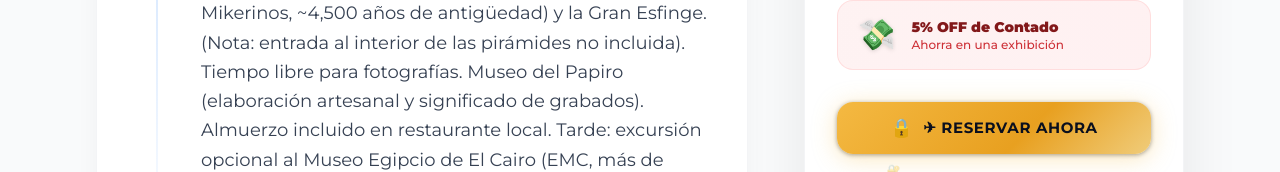
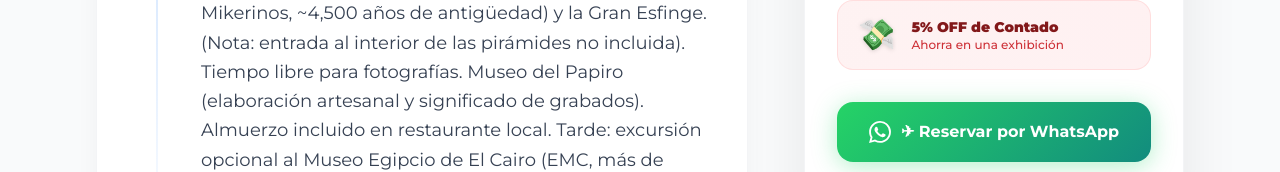
Before and after one commit to LawBrkr/Travel, a Next.js app: page /tour/egipto-clasico in a window 1280 px wide. Shown: the part 780-952 px from the top of the page. Built offline with nearby package versions, Linux system fonts and the light colour scheme; a web font is replaced by a local one.

Commit message:
feat: user updates to checkout and tour page

```diff
--- a/src/app/api/checkout/route.ts
+++ b/src/app/api/checkout/route.ts
@@ -38,6 +38,14 @@
 // ─── Handler ─────────────────────────────────────────────────────────────────
 
 export async function POST(req: NextRequest): Promise<NextResponse> {
+    // ── 0. Guard: Stripe not configured ───────────────────────────────────────
+    if (!stripe) {
+        return NextResponse.json(
+            { error: "Los pagos en línea no están disponibles en este momento." },
+            { status: 503 }
+        );
+    }
+
     try {
         // ── 1. Parse & validate request body ──────────────────────────────────
         let body: CheckoutRequestBody;
--- a/src/app/tour/[id]/page.tsx
+++ b/src/app/tour/[id]/page.tsx
@@ -3,7 +3,7 @@
 import Link from "next/link";
 import { getTripById } from "@/lib/trips";
 import { formatPrice } from "@/lib/formatPrice";
-import CheckoutButton from "@/components/payment/CheckoutButton";
+// import CheckoutButton from "@/components/payment/CheckoutButton"; // Stripe not configured yet
 import { Metadata } from "next";
 
 export async function generateMetadata({ params }: { params: Promise<{ id: string }> }): Promise<Metadata> {
@@ -237,13 +237,36 @@
                                 </div>
                             </div>
 
-                            {/* CTA */}
+                            {/* CTA — WhatsApp (Stripe not configured yet) */}
                             <div className="flex flex-col gap-4">
-                                <div className="w-full flex *:w-full *:min-h-[60px] *:text-lg [&_button]:w-full hover:scale-[1.02] active:scale-[0.98] transition-transform">
-                                    <CheckoutButton tripId={trip.id} passengers={1} label="✈ Reservar Ahora" />
-                                </div>
+                                <a
+                                    href={`https://wa.me/5215666673841?text=Hola,%20me%20interesa%20reservar%20el%20tour%20${encodeURIComponent(trip.name)}.`}
+                                    target="_blank"
+                                    rel="noopener noreferrer"
+                                    style={{
+                                        display: "flex",
+                                        alignItems: "center",
+                                        justifyContent: "center",
+                                        gap: "10px",
+                                        width: "100%",
+                                        minHeight: "60px",
+                                        borderRadius: "16px",
+                                        background: "linear-gradient(135deg, #25D366, #128C7E)",
+                                        color: "#ffffff",
+                                        fontWeight: 700,
+                                        fontSize: "16px",
+                                        textDecoration: "none",
+                                        boxShadow: "0 4px 24px rgba(37,211,102,0.35)",
+                                        transition: "transform 200ms ease, box-shadow 200ms ease",
+                                    }}
+                                >
+                                    <svg width="22" height="22" fill="#ffffff" viewBox="0 0 24 24" aria-hidden="true">
+                                        <path d="M17.472 14.382c-.297-.149-1.758-.867-2.03-.967-.273-.099-.471-.148-.67.15-.197.297-.767.966-.94 1.164-.173.199-.347.223-.644.075-.297-.15-1.255-.463-2.39-1.475-.883-.788-1.48-1.761-1.653-2.059-.173-.297-.018-.458.13-.606.134-.133.298-.347.446-.52.149-.174.198-.298.298-.497.099-.198.05-.371-.025-.52-.075-.149-.669-1.612-.916-2.207-.242-.579-.487-.5-.669-.51-.173-.008-.371-.01-.57-.01-.198 0-.52.074-.792.372-.272.297-1.04 1.016-1.04 2.479 0 1.462 1.065 2.875 1.213 3.074.149.198 2.096 3.2 5.077 4.487.709.306 1.262.489 1.694.625.712.227 1.36.195 1.871.118.571-.085 1.758-.719 2.006-1.413.248-.694.248-1.289.173-1.413-.074-.124-.272-.198-.57-.347m-5.421 7.403h-.004a9.87 9.87 0 01-5.031-1.378l-.361-.214-3.741.982.998-3.648-.235-.374a9.86 9.86 0 01-1.51-5.26c.001-5.45 4.436-9.884 9.888-9.884 2.64 0 5.122 1.03 6.988 2.898a9.825 9.825 0 012.893 6.994c-.003 5.45-4.437 9.884-9.885 9.884m8.413-18.297A11.815 11.815 0 0012.05 0C5.495 0 .16 5.335.157 11.892c0 2.096.547 4.142 1.588 5.945L.057 24l6.305-1.654a11.882 11.882 0 005.683 1.448h.005c6.554 0 11.89-5.335 11.893-11.893a11.821 11.821 0 00-3.48-8.413Z" />
+                                    </svg>
+                                    ✈ Reservar por WhatsApp
+                                </a>
                                 <p className="text-center text-xs font-medium text-gray-400 flex items-center justify-center gap-1.5">
-                                    <span>🔒</span> Pagos seguros y cifrados por Stripe
+                                    <span>💬</span> Te atendemos al instante por WhatsApp
                                 </p>
                             </div>
                         </div>
--- a/src/lib/stripe.ts
+++ b/src/lib/stripe.ts
@@ -8,14 +8,11 @@
 
 import Stripe from "stripe";
 
-if (!process.env.STRIPE_SECRET_KEY) {
-    throw new Error(
-        "[stripe.ts] STRIPE_SECRET_KEY is not defined. " +
-        "Copy .env.example → .env.local and fill in your Stripe keys."
-    );
-}
-
-export const stripe = new Stripe(process.env.STRIPE_SECRET_KEY, {
-    apiVersion: "2026-02-25.clover",
-    typescript: true,
-});
+// Stripe is optional — if STRIPE_SECRET_KEY is not set, stripe will be null
+// and the checkout API will return a 503 until keys are configured.
+export const stripe = process.env.STRIPE_SECRET_KEY
+    ? new Stripe(process.env.STRIPE_SECRET_KEY, {
+          apiVersion: "2026-02-25.clover",
+          typescript: true,
+      })
+    : null;
```
